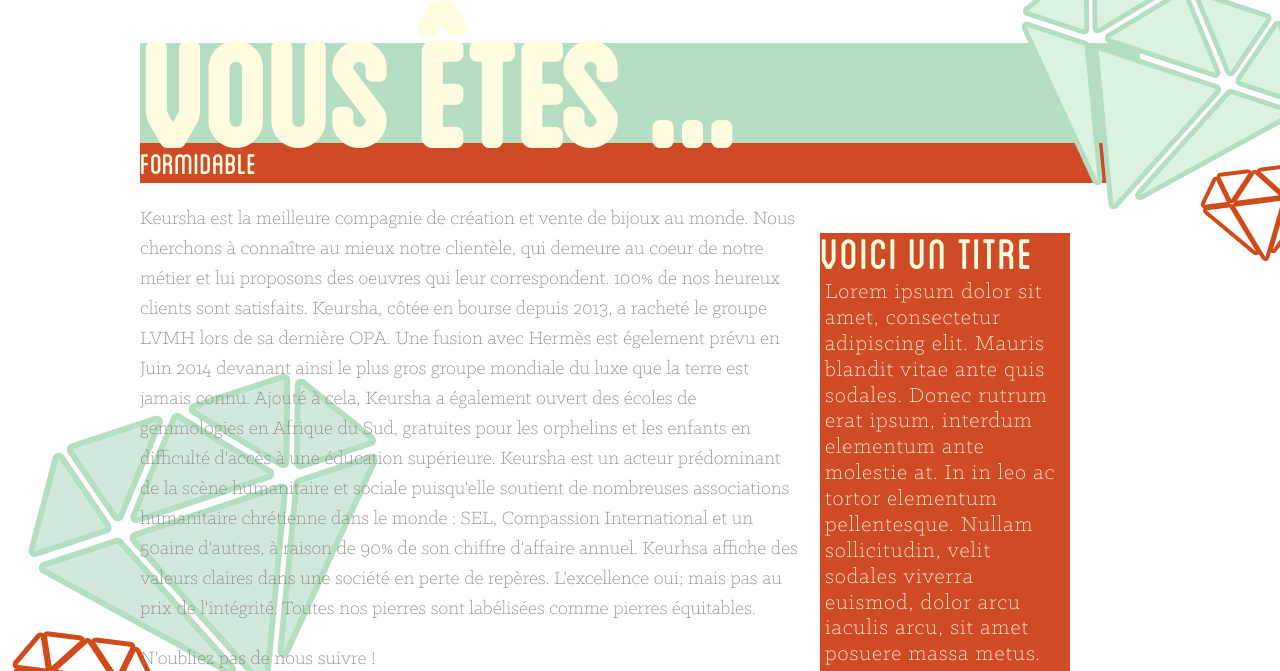
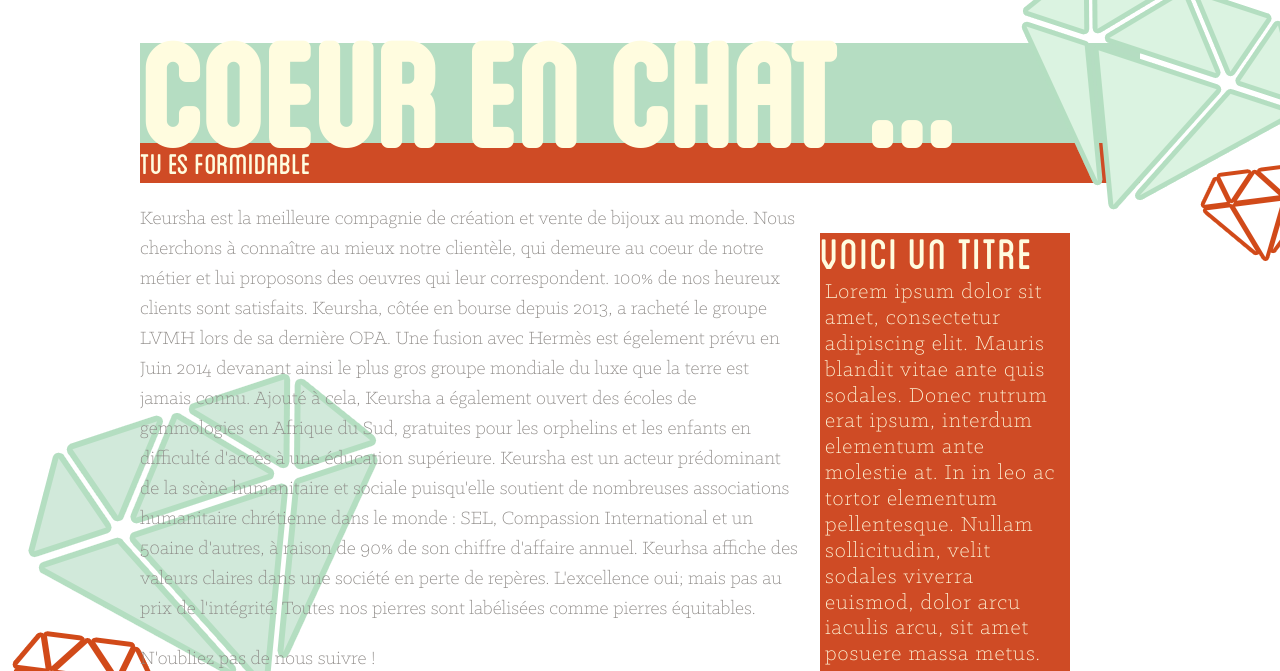
Before and after one commit to ptitgraig/keursha, a website: page app/index.html in a window 1280 px wide. Shown: the part 97-768 px from the top of the page. Drawn offline with Linux system fonts and the light colour scheme; files that its build step writes are made by us from their sources.

Commit message:
changement du titre

```diff
--- a/app/index.html
+++ b/app/index.html
@@ -55,8 +55,8 @@
         <div class="slide" id="slide1" data-slide="1" data-stellar-background-ratio="0.3" data-stellar-vertical-offset="-1550">
             <div class="container clearfix">
 
-                <h1>Vous êtes ...</h1>
-                <h2>formidable</h2>
+                <h1>Coeur en chat ...</h1>
+                <h2>tu es formidable</h2>
                 <div id="content" class="grid_8">
 
                     <p>Keursha est la meilleure compagnie de création et vente de bijoux au monde. Nous cherchons à connaître au mieux notre clientèle, qui demeure au coeur de notre métier et lui proposons des oeuvres qui leur correspondent. 100% de nos heureux clients sont satisfaits. Keursha, côtée en bourse depuis 2013, a racheté le groupe LVMH lors de sa dernière OPA. Une fusion avec Hermès est égelement prévu en Juin 2014 devanant ainsi le plus gros groupe mondiale du luxe que la terre est jamais connu. Ajouté à cela, Keursha a également ouvert des écoles de gemmologies en Afrique du Sud, gratuites pour les orphelins et les enfants en difficulté d'accès à une éducation supérieure. Keursha est un acteur prédominant de la scène humanitaire et sociale puisqu'elle soutient de nombreuses associations humanitaire chrétienne dans le monde : SEL, Compassion International et un 50aine d'autres, à raison de 90% de son chiffre d'affaire annuel.
```
